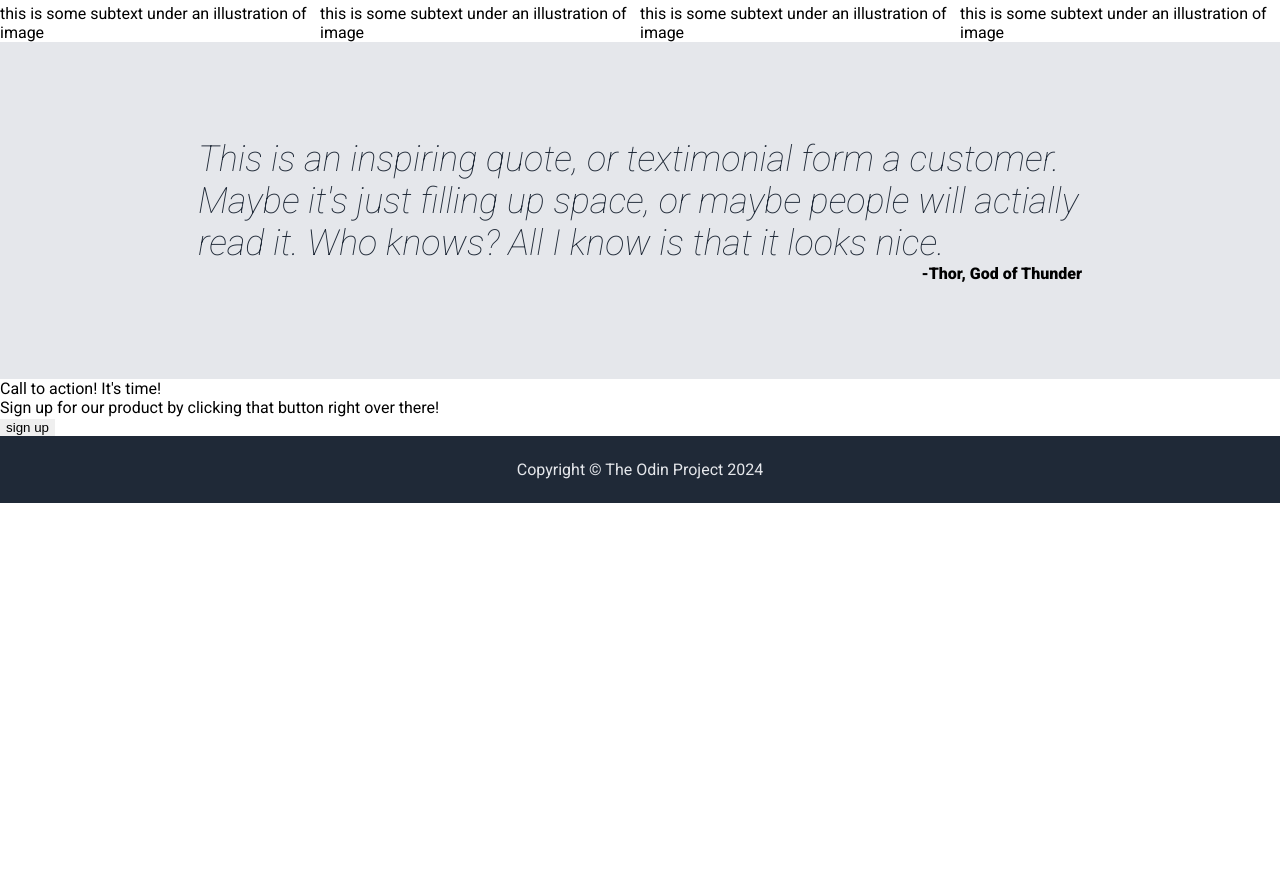
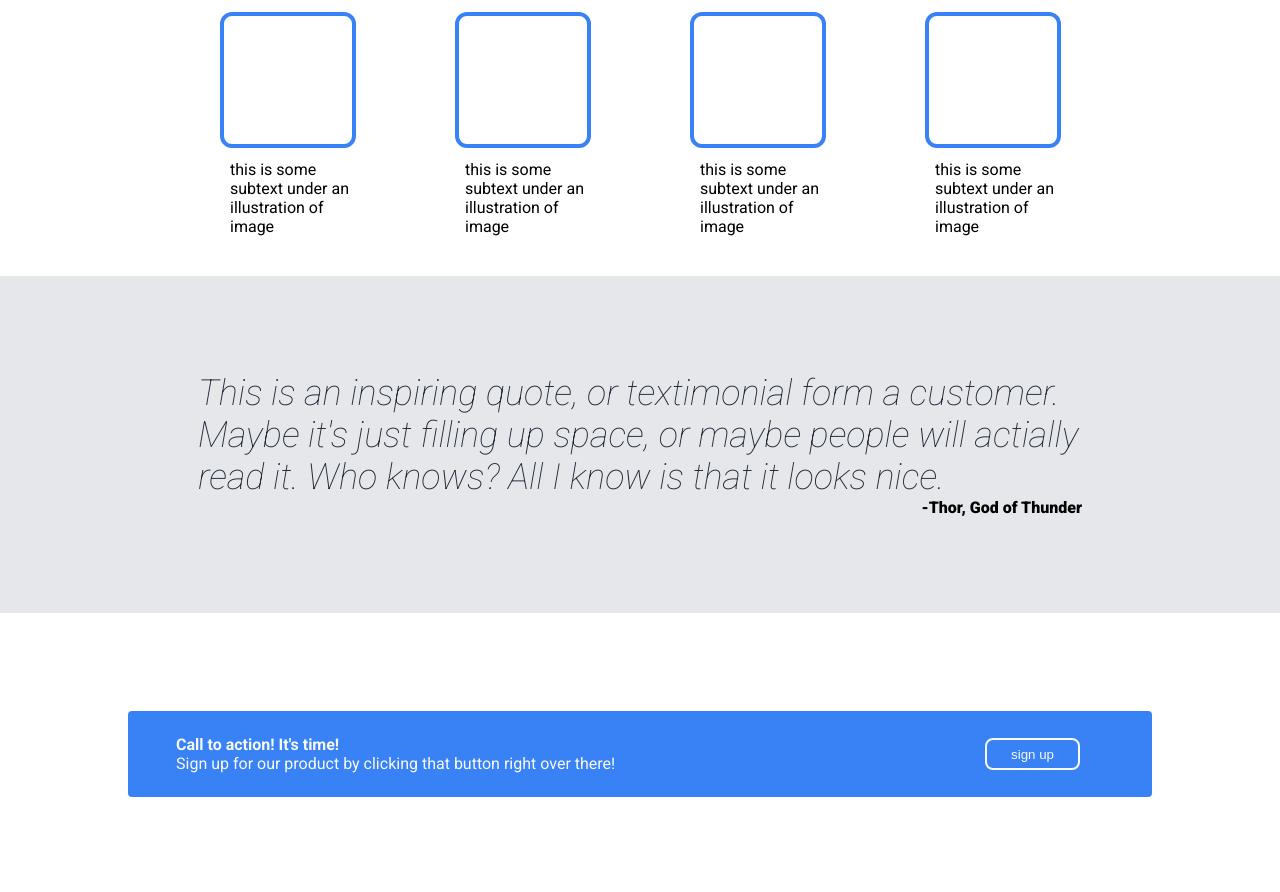
Before and after one commit to AlexKoops/Landing_Page_Odin, a plain HTML site: page index.html in a window 1280 px wide. Shown: the part 420-1312 px from the top of the page. Before the commit the page ends 923 px from the top, so only its background shows below. Drawn offline with Linux system fonts and the light colour scheme.

Commit message:
finished the entire site, so i added the info section and the call to action section

```diff
--- a/index.html
+++ b/index.html
@@ -33,19 +33,19 @@
         <div class="illustrations">
             <div class="item">
                 <div class="image"></div>
-                <div>this is some subtext under an illustration of image</div>
+                <div class="info_text">this is some subtext under an illustration of image</div>
             </div>
             <div class="item">
                 <div class="image"></div>
-                <div>this is some subtext under an illustration of image</div>
+                <div class="info_text">this is some subtext under an illustration of image</div>
             </div>
             <div class="item">
                 <div class="image"></div>
-                <div>this is some subtext under an illustration of image</div>
+                <div class="info_text">this is some subtext under an illustration of image</div>
             </div>
             <div class="item">
                 <div class="image"></div>
-                <div>this is some subtext under an illustration of image</div>
+                <div class="info_text">this is some subtext under an illustration of image</div>
             </div>
         </div>
     </div>
--- a/style.css
+++ b/style.css
@@ -81,20 +81,16 @@ ul {
     list-style-type: none;
 }
 
-button {
-    border-style: none;
-}
-
 /* information section */
 
 .item {
     display: flex;
     flex-direction: column;
     align-items: center;
-    flex: 1;
-    flex-wrap: wrap;
+    margin: 12px;
 }
 .random_information {
+    margin-top: 24px;
     font-size: 36px;
     font-weight: 900;
     color: #1F2937;
@@ -103,22 +99,27 @@ button {
 .info_section {
     display: flex;
     flex-direction: column;
-    justify-content: space-around;
     align-items: center;
 }
 
 .image {
-    height: 48px;
-    width: 48px;
-    border: 4px;
+    height: 128px;
+    width: 128px;
+    border: 4px solid;
     border-color: #3882F6;
+    border-radius: 12px;
 }
 
 .illustrations {
     display: flex;
     align-items: center;
-    justify-content: space-around;
+    justify-content: center;
+    gap: 48px;
+    margin: 16px 194px;
+}
 
+.info_text {
+    margin: 12px 12px 12px 24px;
 }
 
 /* quote section */
@@ -147,7 +148,42 @@ button {
     margin: 0 150px;
 }
 
+/* call to action */
+
+.container {
+    padding: 24px 48px;
+    display: flex;
+    justify-content: space-between;
+    align-items: center;
+    background-color: #3882F6;
+    border-radius: 4px;
+}
+
+.bottom_section {
+    padding: 98px 128px;
+}
+
+.header_call {
+    color: #F9FAF8;
+    font-weight: 700;
+}
+
+.text_call {
+    color: #F9FAF8;
+}
+
+.sign_up_2 {
+    margin-right: 24px;
+    color: #F9FAF8;
+    background-color: #3882F6;
+    height: 32px;
+    padding: 0 24px;
+    border: 2px solid #F9FAF8;
+    border-radius: 8px;
+}
+
 /* footer */
+
 .footer {
     display: flex;
     justify-content: center;
```
